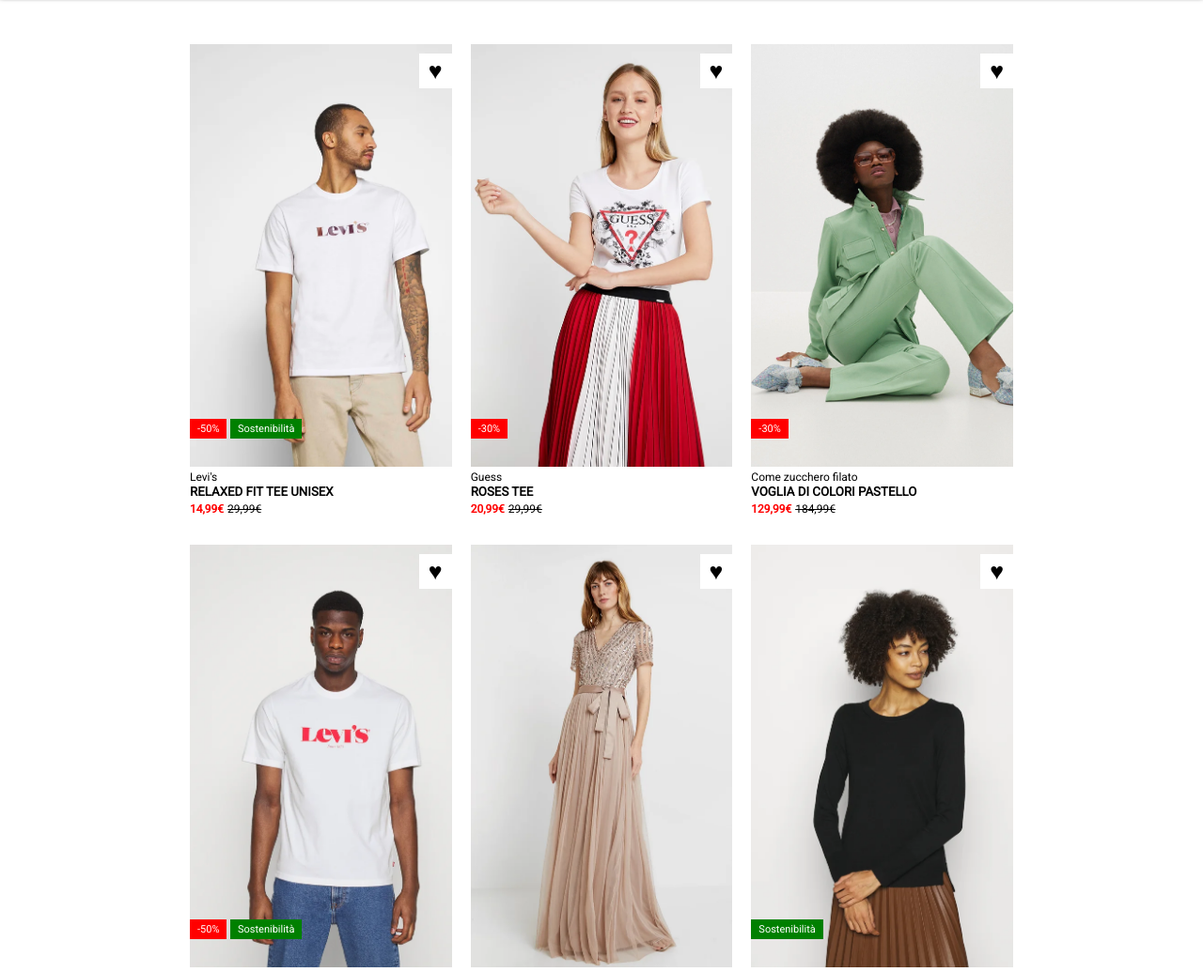
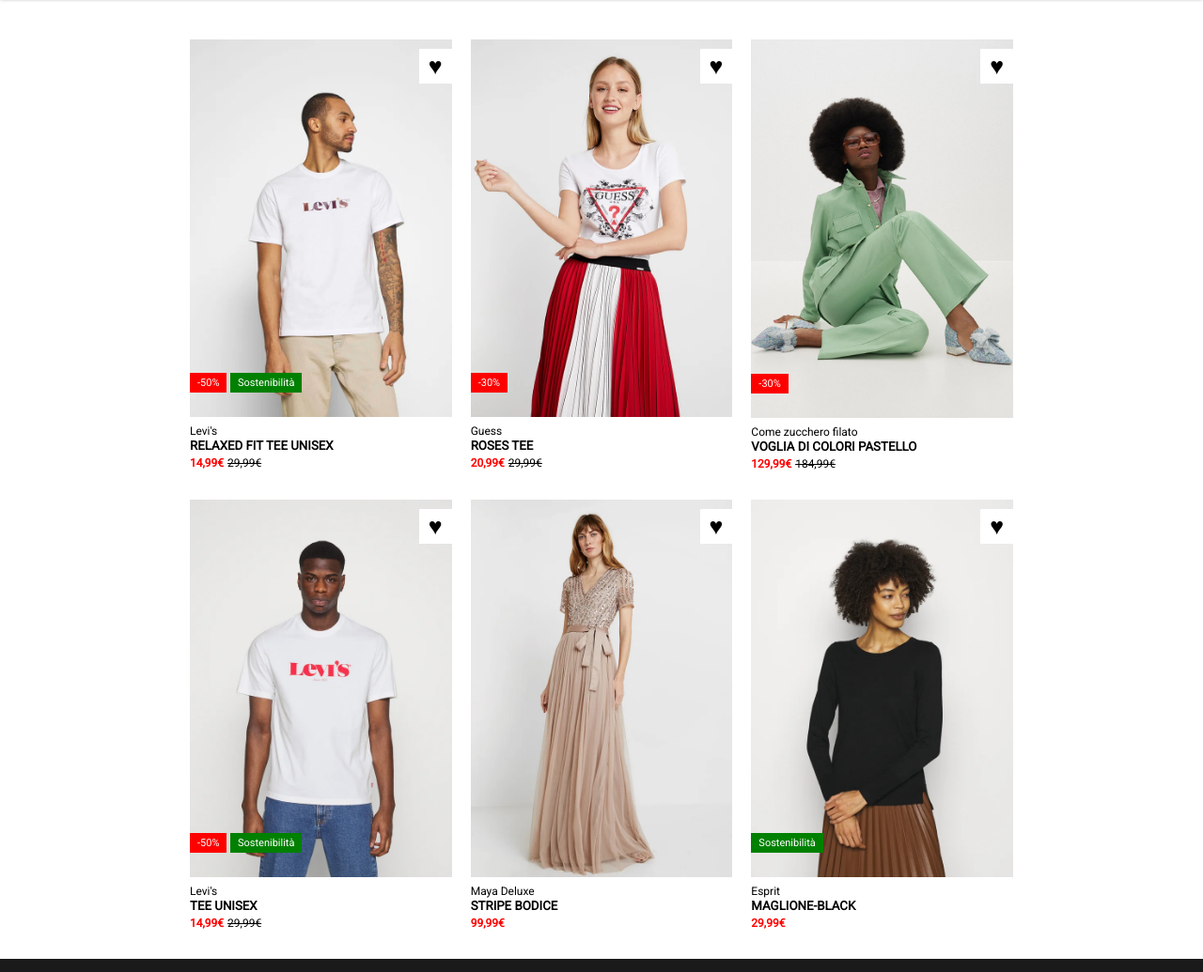
Before and after one commit to Francesca-23/html-css-boolando, a plain HTML site: page index.html in a window 1280 px wide. Shown: the part 58-1093 px from the top of the page at 94% size. Drawn offline with Linux system fonts and the light colour scheme.

Commit message:
Modifiche alle card del main

```diff
--- a/assets/css/style.css
+++ b/assets/css/style.css
@@ -18,6 +18,14 @@ header{
     background-color: #ff6900;
     padding: 15px 0;
     box-shadow: 0 0 5px black;
+}
+
+header{
+    position: fixed;
+    top: 0;
+    right: 0;
+    left: 0;
+    z-index: 1;
 }
 
 #logo{
@@ -41,7 +49,7 @@ header a{
 .container{
     width: 70%;
     margin: auto;
-    margin-top: 50px;
+    margin-top: 100px;
 }
 
 .box{
@@ -56,14 +64,16 @@ header a{
 }
 
 .box .card .img-card{
-    background-size: cover;
-    background-repeat: no-repeat;
-    height: 450px;
     position: relative;
+}
+
+.img-card img{
+    width: 100%;
 }
 
 .img-card .heart{
     position: absolute;
+    top: 0;
     right: 0;
     background-color: white;
     padding: 4px 10px;
@@ -113,52 +123,16 @@ header a{
     text-decoration: line-through;
 }
 
-.img-card.background-1{
-    background-image: url('../img/1.webp');
+.img-b{
+    display: none;
 }
 
-.img-card.background-1:hover{
-    background-image: url('../img/1b.webp');
+.img-card:hover .img-a{
+    display: none;
 }
 
-.img-card.background-2{
-    background-image: url('../img/2.webp');
-}
-
-.img-card.background-2:hover{
-    background-image: url('../img/2b.webp');
-}
-
-.img-card.background-3{
-    background-image: url('../img/3.webp');
-}
-
-.img-card.background-3:hover{
-    background-image: url('../img/3b.webp');
-}
-
-.img-card.background-4{
-    background-image: url('../img/4.webp');
-}
-
-.img-card.background-4:hover{
-    background-image: url('../img/4b.webp');
-}
-
-.img-card.background-5{
-    background-image: url('../img/5.webp');
-}
-
-.img-card.background-5:hover{
-    background-image: url('../img/5b.webp');
-}
-
-.img-card.background-6{
-    background-image: url('../img/6.webp');
-}
-
-.img-card.background-6:hover{
-    background-image: url('../img/6b.webp');
+.img-card:hover .img-b{
+    display: block;
 }
 
 /* Footer */
--- a/index.html
+++ b/index.html
@@ -55,10 +55,14 @@
             <section class="box">
 
                 <div class="card">
-                    <div class="img-card background-1">
+                    <div class="img-card">
+                        <img src="./assets/img/1.webp" alt="" class="img-a">
+                        <img src="./assets/img/1b.webp" alt="" class="img-b">
+                        <div>
                             <div class="heart">&hearts;</div>
                             <span class="scount white-font">-50%</span>
                             <span class="sostenibilità white-font">Sostenibilità</span>
+                        </div>
                     </div>
                     <div>
                         <span class="small-font">Levi's</span>
@@ -69,9 +73,13 @@
                 </div>
 
                 <div class="card">
-                    <div class="img-card background-2">
+                    <div class="img-card">
+                        <img src="./assets/img/2.webp" alt="" class="img-a">
+                        <img src="./assets/img/2b.webp" alt="" class="img-b">
+                        <div>
                             <div class="heart">&hearts;</div>
                             <span class="scount white-font">-30%</span>
+                        </div>
                     </div>
                     <div>
                         <span class="small-font">Guess</span>
@@ -82,9 +90,13 @@
                 </div>
 
                 <div class="card">
-                    <div class="img-card background-3">
+                    <div class="img-card">
+                        <img src="./assets/img/3.webp" alt="" class="img-a">
+                        <img src="./assets/img/3b.webp" alt="" class="img-b">
+                        <div>
                             <div class="heart">&hearts;</div>
                             <span class="scount white-font">-30%</span>
+                        </div>
                     </div>
                     <div>
                         <span class="small-font">Come zucchero filato</span>
@@ -101,10 +113,14 @@
             <section class="box">
 
                 <div class="card">
-                    <div class="img-card background-4">
+                    <div class="img-card">
+                        <img src="./assets/img/4.webp" alt="" class="img-a">
+                        <img src="./assets/img/4b.webp" alt="" class="img-b">
+                        <div>
                             <div class="heart">&hearts;</div>
                             <span class="scount white-font">-50%</span>
                             <span class="sostenibilità white-font">Sostenibilità</span>
+                        </div>
                     </div>
                     <div>
                         <span class="small-font">Levi's</span>
@@ -115,8 +131,12 @@
                 </div>
 
                 <div class="card">
-                    <div class="img-card background-5">
+                    <div class="img-card">
+                        <img src="./assets/img/5.webp" alt="" class="img-a">
+                        <img src="./assets/img/5b.webp" alt="" class="img-b">
+                        <div>
                             <div class="heart">&hearts;</div>
+                        </div>
                     </div>
                     <div>
                         <span class="small-font">Maya Deluxe</span>
@@ -126,9 +146,13 @@
                 </div>
 
                 <div class="card">
-                    <div class="img-card background-6">
+                    <div class="img-card">
+                        <img src="./assets/img/6.webp" alt="" class="img-a">
+                        <img src="./assets/img/6b.webp" alt="" class="img-b">
+                        <div>
                             <div class="heart">&hearts;</div>
                             <span class="sostenibilità-left white-font">Sostenibilità</span>
+                        </div>
                     </div>
                     <div>
                         <span class="small-font">Esprit</span>
```
Lines whose indentation alone changed are shown as unchanged.
